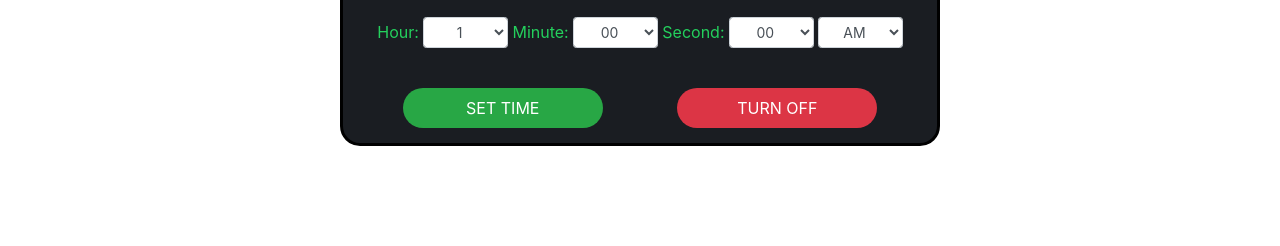
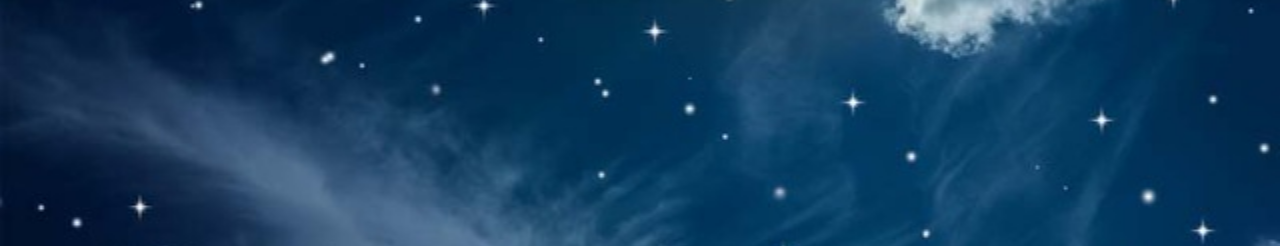
Before and after one commit to JasonUyouU/alarm-clock, a plain HTML site: page index.html in a window 1280 px wide. Shown: the part 111-357 px from the top of the page. Drawn offline with nearby package versions, Linux system fonts and the light colour scheme.

Commit message:
background added

```diff
--- a/css/main.css
+++ b/css/main.css
@@ -2,9 +2,14 @@
   font-family: 'Alarmclock';
   src: url('alarm clock.ttf')
 }
+body {
+  background: url("background.jpg") no-repeat center;
+  background-size: cover;
+}
 #clock {
   width: 600px;
-  margin: 20px auto;
+  margin: 0 auto;
+  margin-top: 400px;
   padding: 15px;
   text-align: center;
   border: 3px solid black;
```
Also changed, not shown: css/background.jpg (added).
